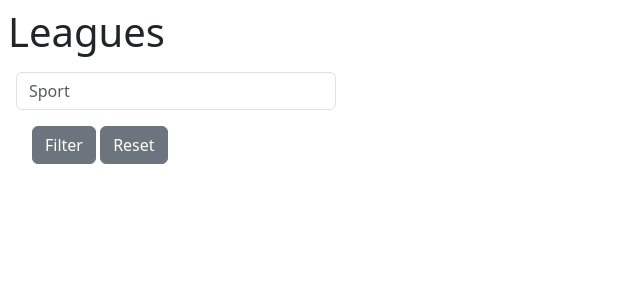
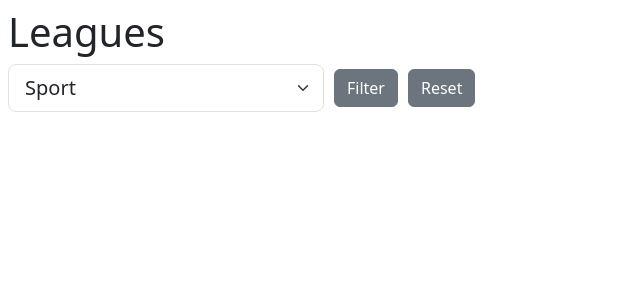
Before and after one commit to IWU-CS253/Interlink, a Flask app: page / in a window 1280 px wide. Shown: the part 63-363 px from the top of the page, without its empty margins (0-640 px from the left). Run offline with Flask 3, Linux system fonts and the light colour scheme; data that the repository does not hold is empty.

Commit message:
Filter buttons not being aligned. Now aligned and at the top At Hayden's Request.

```diff
--- a/templates/homepage.html
+++ b/templates/homepage.html
@@ -2,20 +2,18 @@
 {% block body %}
     <h1 class="m-2">Leagues</h1>
     <form action="{{ url_for('home_page') }}" method="get">
-            <div class="w-25 m-3">
-                <input name="filter" list="sports" placeholder="Sport" class="form-control" autocomplete="off">
-                <datalist id="sports">
+        <div class="m-2" style="display: flex; align-items: center; gap: 10px;">
+            <select class="form-select form-select-lg w-25" name="filter">
+                <option disabled selected>Sport</option>
                 <option value="Volleyball">Volleyball</option>
                 <option value="Football">Football</option>
                 <option value="Basketball">Basketball</option>
                 <option value="Soccer">Soccer</option>
                 <option value="Water Polo">Water Polo</option>
                 <option value="Badminton">Badminton</option>
-                </datalist>
-                <div class="m-3">
+            </select>
             <button type="submit" class="btn btn-secondary">Filter</button>
             <a href="{{ url_for('home_page') }}" class="btn btn-secondary">Reset</a>
-                </div>
         </div>
     </form>
     {% for league in leagues %}
@@ -26,6 +24,8 @@
                 <p>Status: {{ league['status'] }}</p>
                 <a href="{{ url_for('league_page', league_id=league['id']) }}"
                    class="btn btn-primary">View League Details</a>
+                <a
+                   class ="btn btn-success">View Match Schedule</a>
             </div>
         </div>
     {% endfor %}
--- /dev/null
+++ b/templates/match_schedule.html
@@ -0,0 +1,6 @@
+{% extends "layout.html" %}
+{% block body %}
+
+
+
+{% endblock %}
```
Lines whose indentation alone changed are shown as unchanged.
